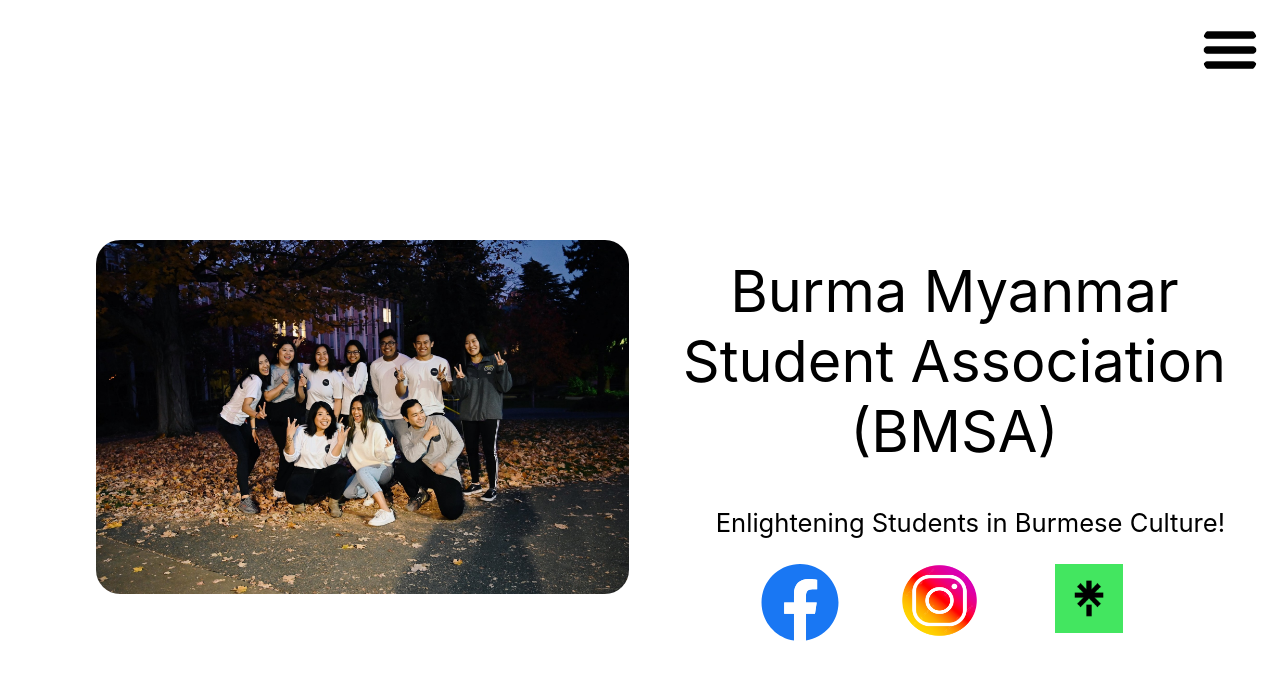
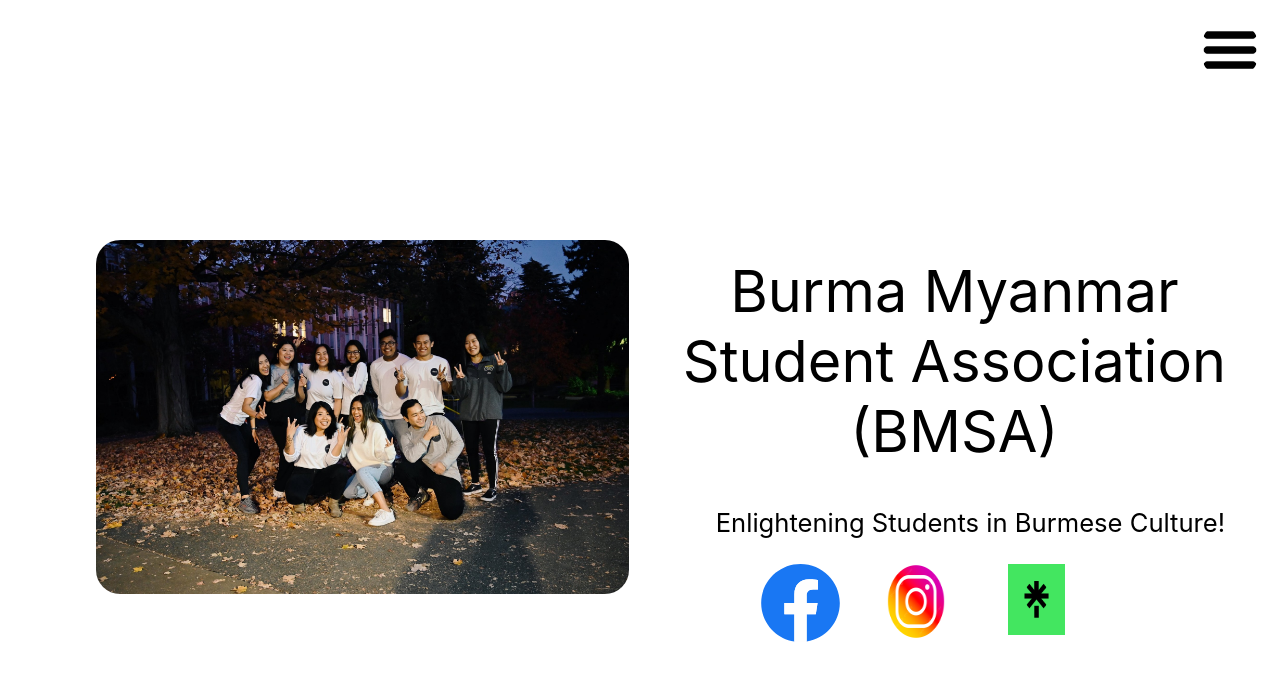
Before and after one commit to davin-win-kyi/BMSA_Website, a React (Create React App) app: page / in a window 1280 px wide. Shown: the top 680 px of the page. Built offline with nearby package versions, Linux system fonts and the light colour scheme.

Commit message:
"new changes"

```diff
--- a/src/Components/Home/Home.css
+++ b/src/Components/Home/Home.css
@@ -51,16 +51,16 @@ Update so that there are flex boxes for the elements, also add a div
 
 .home-social-other1 {
   height: 7.5vh;
-  margin-left: 6vh;
-  margin-right: 5vh;
+  margin-left: 3vh;
+  margin-right: 3vh;
   width: 47.5%;
   height: 47.5%;
 }
 
 .home-social-other2 {
   height: 7.5vh;
-  margin-left: 5vh;
-  margin-right: 5vh;
+  margin-left: 3vh;
+  margin-right: 4vh;
   width: 45%;
   height: 45%;
   margin-top: 0vh;
```
